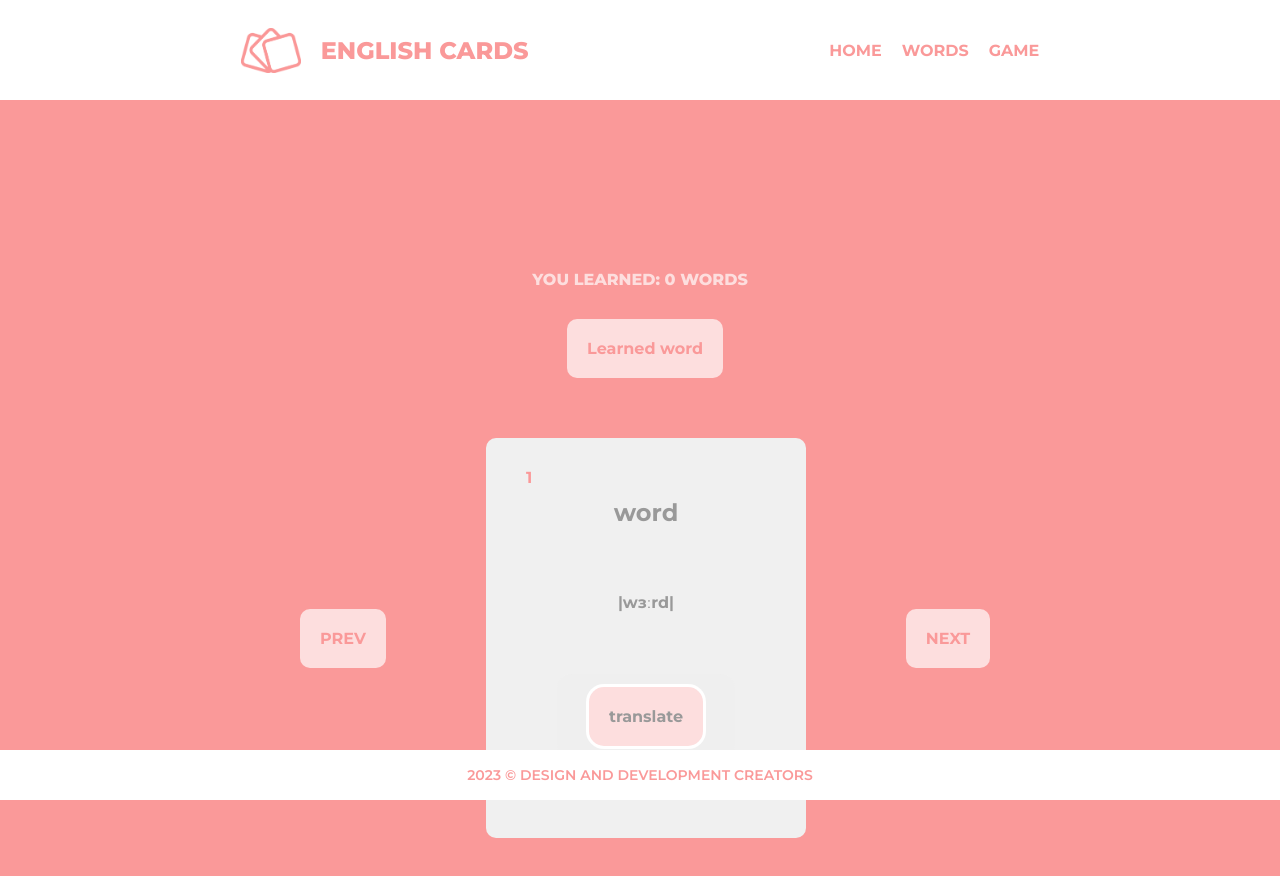
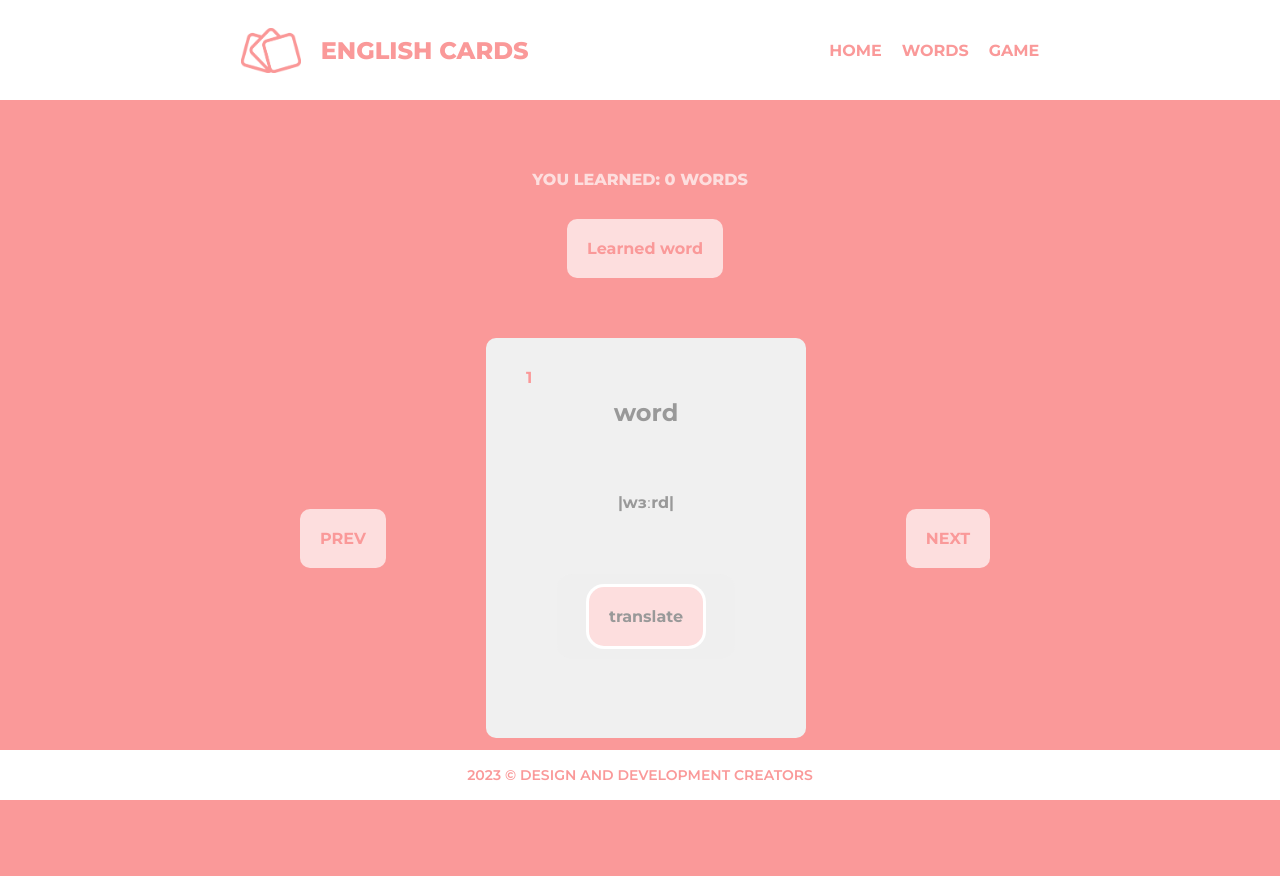
Before and after one commit to sssheina/English-cards_React-Context, a React (Create React App) app: page /game in a window 1280 px wide. Shown: the top 876 px of the page. Built offline with nearby package versions, Linux system fonts and the light colour scheme; no server answers.

Commit message:
.cardLearn  margin-top: 70px;

```diff
--- a/src/components/CardLearn/CardLearn.css
+++ b/src/components/CardLearn/CardLearn.css
@@ -1,7 +1,7 @@
 .cardLearn {
     color: var(--color-pinklite);
     align-self: center;
-    margin-top: 170px;
+    margin-top: 70px;
     font-size: var(--text-size-medium);
     font-weight: 800;
   }
```
